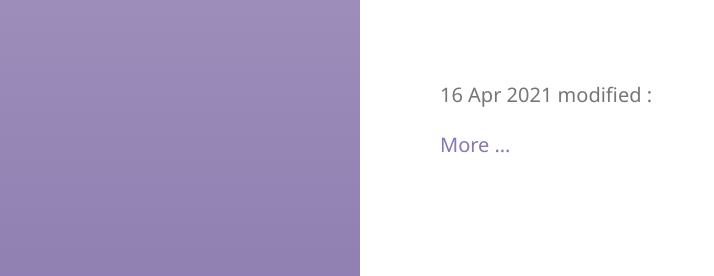
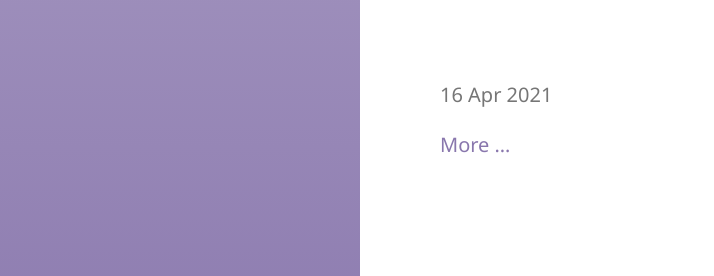
Before and after one commit to yongjulejule/yongjulejule.github.io, a Jekyll site: the page built from index.html, in a window 1280 px wide. Shown: the top 276 px of the page, without its empty margins (0-714 px from the left). Built offline with Jekyll 4.4.1, drawn with Linux system fonts in a browser that asks for light colours; the list of posts is cut into pages by our own code.

Commit message:
응 아니야

```diff
--- a/_includes/post-meta.html
+++ b/_includes/post-meta.html
@@ -26,5 +26,4 @@
       {% endif %}
     {% endfor %}
   </span>
-  <span="post-date">modified : {{ post.modfied | date_to_string }}</span>
 </div>
```
